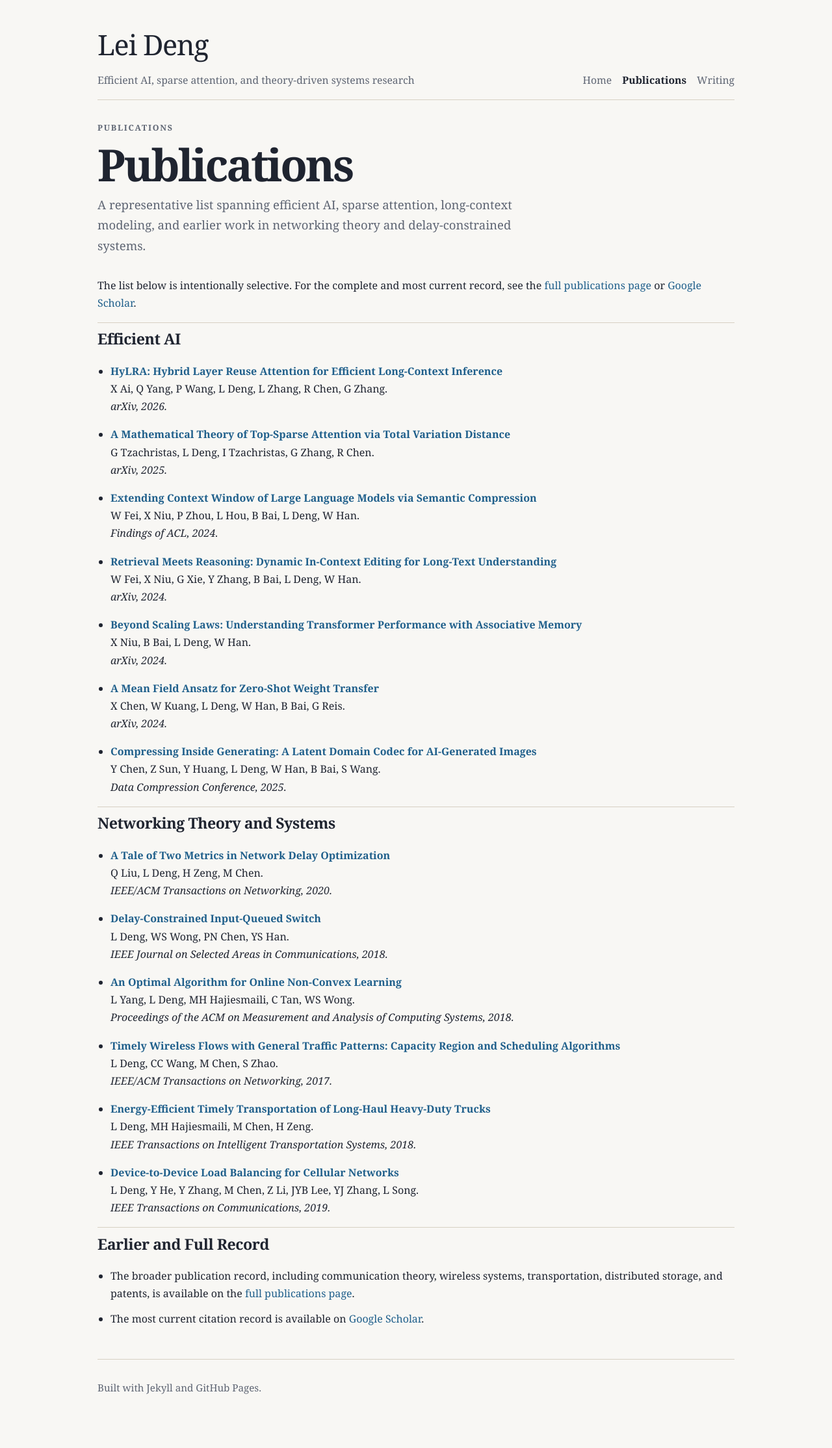
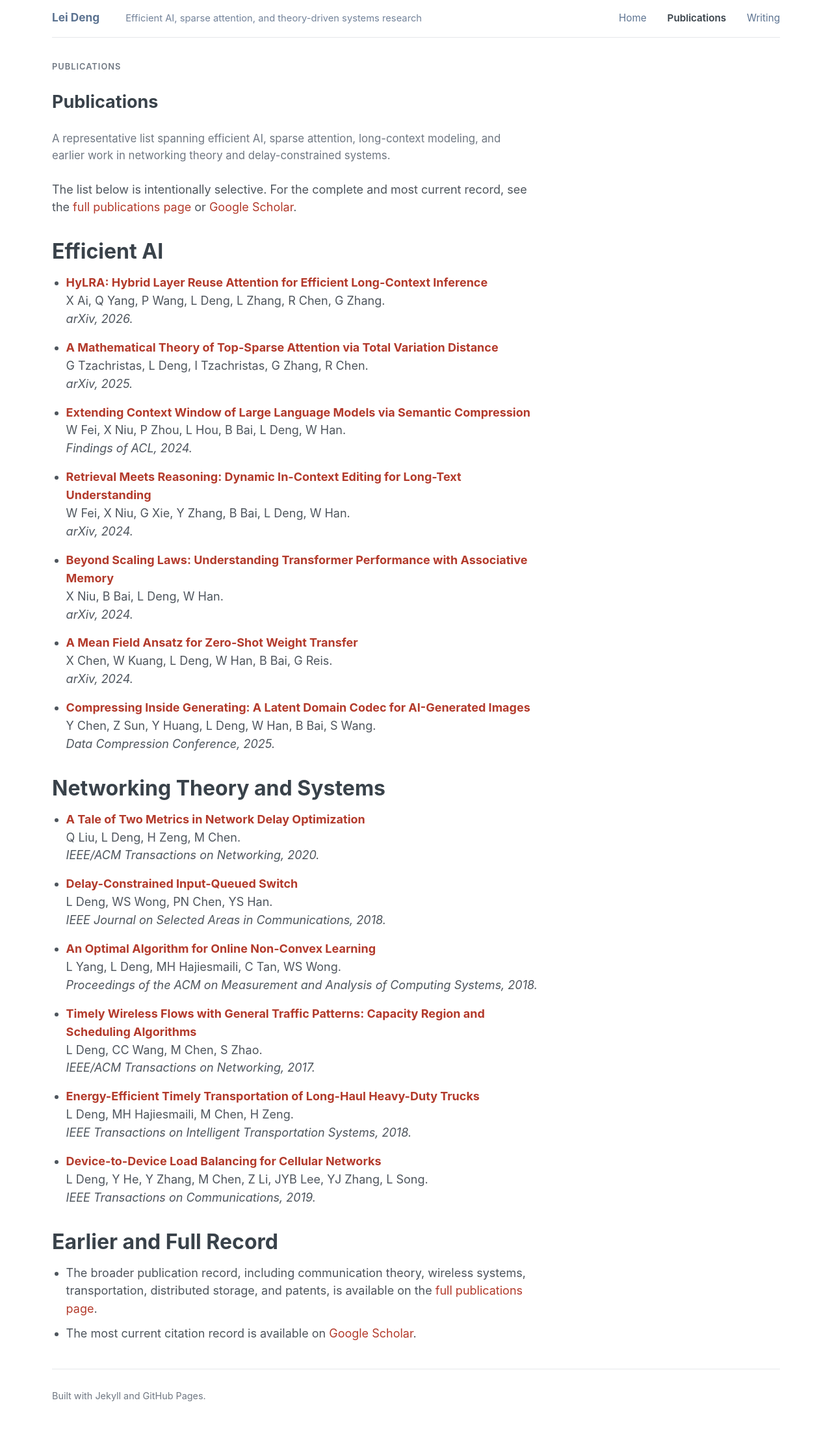
Before and after one commit to leideng/leideng.github.io, a Jekyll site: the page built from publications.md, in a window 1280 px wide. Shown: the whole page at 65% size. Built offline with Jekyll 4.4.1, drawn with Linux system fonts in a browser that asks for light colours.

Commit message:
feat(styles): adopt academic sidebar homepage styling

```diff
--- a/assets/css/style.scss
+++ b/assets/css/style.scss
@@ -2,14 +2,14 @@
 ---
 
 :root {
-  --bg: #f8f7f4;
-  --paper: #fffdf9;
-  --text: #1f2430;
-  --muted: #5e6573;
-  --line: #d7d0c3;
-  --accent: #1f5f8b;
-  --accent-soft: #e8f1f7;
-  --max-width: 980px;
+  --bg: #ffffff;
+  --text: #4e555d;
+  --heading: #39424a;
+  --muted: #6f7782;
+  --line: #e5e8eb;
+  --accent: #b33a2b;
+  --max-width: 1120px;
+  --sidebar-width: 230px;
 }
 
 * {
@@ -24,8 +24,9 @@
   margin: 0;
   background: var(--bg);
   color: var(--text);
-  font-family: Georgia, "Times New Roman", serif;
-  line-height: 1.7;
+  font-family: -apple-system, BlinkMacSystemFont, "Segoe UI", Helvetica, Arial, sans-serif;
+  font-size: 18px;
+  line-height: 1.55;
 }
 
 a {
@@ -46,27 +47,29 @@
 .site-shell {
   width: min(calc(100% - 2rem), var(--max-width));
   margin: 0 auto;
-  padding: 2rem 0 4rem;
+  padding: 0 0 3rem;
 }
 
 .site-header {
   display: flex;
   justify-content: space-between;
-  align-items: flex-end;
-  gap: 1.5rem;
-  padding-bottom: 1rem;
+  align-items: center;
+  gap: 2rem;
+  padding: 0.9rem 0 1rem;
   border-bottom: 1px solid var(--line);
 }
 
 .brand-block {
+  display: flex;
+  align-items: baseline;
+  gap: 2.5rem;
   min-width: 0;
 }
 
 .site-title {
-  display: inline-block;
-  color: var(--text);
-  font-size: clamp(2rem, 4vw, 2.7rem);
-  letter-spacing: -0.03em;
+  color: #5c7391;
+  font-size: 1.08rem;
+  font-weight: 700;
 }
 
 .site-title:hover,
@@ -75,267 +78,167 @@
 }
 
 .site-tagline {
-  margin: 0.3rem 0 0;
-  color: var(--muted);
-  font-size: 0.98rem;
+  margin: 0;
+  color: #73839a;
+  font-size: 0.92rem;
 }
 
 .site-nav {
   display: flex;
   flex-wrap: wrap;
-  gap: 1rem;
-  font-size: 0.98rem;
+  gap: 2rem;
+  font-size: 0.95rem;
 }
 
 .site-nav a {
-  color: var(--muted);
+  color: #5c7391;
 }
 
 .site-nav a[aria-current="page"] {
-  color: var(--text);
-  font-weight: 700;
+  color: var(--heading);
+  font-weight: 600;
 }
 
 .content-wrap {
-  padding-top: 2rem;
+  padding-top: 2.2rem;
 }
 
-.page-header {
-  margin-bottom: 2rem;
+.home-layout {
+  display: grid;
+  grid-template-columns: var(--sidebar-width) minmax(0, 1fr);
+  gap: 3.2rem;
+  align-items: start;
 }
 
-.page-header h1,
-.home-hero h1 {
-  margin: 0;
-  font-size: clamp(2.3rem, 6vw, 4.25rem);
-  line-height: 1.02;
-  letter-spacing: -0.045em;
+.profile-sidebar {
+  position: sticky;
+  top: 1.5rem;
 }
 
-.section-kicker {
-  margin: 0 0 0.65rem;
-  color: var(--muted);
-  font-size: 0.78rem;
-  font-weight: 700;
-  letter-spacing: 0.14em;
-  text-transform: uppercase;
+.profile-photo {
+  width: 170px;
+  height: 170px;
+  border-radius: 50%;
+  object-fit: cover;
+  border: 6px solid #ffffff;
+  box-shadow: 0 0 0 1px var(--line);
+  margin-bottom: 0.9rem;
 }
 
-.lead {
-  margin: 0.75rem 0 0;
-  max-width: 42rem;
-  font-size: 1.16rem;
+.profile-name {
+  margin: 0 0 0.25rem;
+  color: var(--heading);
+  font-size: 1.9rem;
+  line-height: 1.15;
+}
+
+.profile-role,
+.profile-affiliation,
+.profile-meta {
+  margin: 0 0 0.55rem;
   color: var(--muted);
+  font-size: 0.95rem;
+}
+
+.profile-links {
+  list-style: none;
+  padding: 0;
+  margin: 1rem 0 0;
+}
+
+.profile-links li {
+  margin-bottom: 0.75rem;
+}
+
+.profile-links a {
+  display: inline-flex;
+  align-items: center;
+  gap: 0.55rem;
+  color: var(--text);
+  font-size: 0.95rem;
+}
+
+.profile-links a:hover,
+.profile-links a:focus {
+  color: var(--accent);
+  text-decoration: none;
+}
+
+.profile-links img {
+  width: 1rem;
+  height: 1rem;
+  flex: 0 0 auto;
+}
+
+.home-main,
+.markdown-body {
+  min-width: 0;
 }
 
 .markdown-body > :first-child {
   margin-top: 0;
 }
 
-.markdown-body p > img[alt="Lei Deng portrait"] {
-  width: min(220px, 48vw);
-  max-width: min(220px, 48vw);
-  aspect-ratio: 1 / 1;
-  object-fit: cover;
-  border-radius: 50%;
-  border: 6px solid var(--paper);
-  box-shadow: 0 0 0 1px var(--line);
-  margin: 0 0 1.5rem;
+.markdown-body h2,
+.page-header h1 {
+  color: var(--heading);
 }
 
-.markdown-body p a img[alt$=" icon"] {
-  display: inline-block;
-  width: 1.45rem;
-  max-width: 1.45rem;
-  height: 1.45rem;
-  margin: 0 0.7rem 0 0;
-  vertical-align: middle;
+.markdown-body h2 {
+  margin: 0 0 0.9rem;
+  font-size: 2rem;
+  line-height: 1.2;
 }
 
-.markdown-body p a:has(img[alt$=" icon"]) {
-  display: inline-block;
-  line-height: 1;
+.markdown-body h2:not(:first-child) {
+  margin-top: 2.2rem;
 }
 
-.home-hero {
-  display: grid;
-  grid-template-columns: minmax(0, 1fr) 240px;
-  gap: 2rem;
-  align-items: start;
-  margin-bottom: 3rem;
-}
-
-.home-hero-copy p {
-  margin: 1rem 0 0;
-}
-
-.hero-meta {
-  margin-top: 1.2rem;
-  color: var(--muted);
-  font-size: 0.98rem;
-}
-
-.hero-actions,
-.social-links {
-  display: flex;
-  flex-wrap: wrap;
-  gap: 0.75rem;
-  margin-top: 1.3rem;
-}
-
-.button-link,
-.social-link {
-  display: inline-flex;
-  align-items: center;
-  gap: 0.55rem;
-  padding: 0.58rem 0.9rem;
-  border: 1px solid var(--line);
-  border-radius: 999px;
-  background: var(--paper);
-  color: var(--text);
-}
-
-.button-link.primary {
-  background: var(--accent);
-  border-color: var(--accent);
-  color: #ffffff;
-}
-
-.button-link svg,
-.social-link img,
-.text-link svg {
-  width: 1rem;
-  height: 1rem;
-  flex: 0 0 auto;
-}
-
-.button-link:hover,
-.button-link:focus,
-.social-link:hover,
-.social-link:focus {
-  text-decoration: none;
-  border-color: var(--accent);
-}
-
-.hero-photo-frame {
-  justify-self: end;
-  width: min(100%, 240px);
-}
-
-.hero-photo {
-  border: 1px solid var(--line);
-  padding: 0.65rem;
-  background: var(--paper);
-}
-
-.hero-photo img {
-  aspect-ratio: 1 / 1.15;
-  object-fit: cover;
-}
-
-.hero-photo-caption {
-  margin: 0.7rem 0 0;
-  color: var(--muted);
-  font-size: 0.92rem;
-  text-align: right;
-}
-
-.home-section,
-.markdown-body h2 {
-  padding-top: 0.35rem;
-  border-top: 1px solid var(--line);
-}
-
-.home-section {
-  margin-top: 2.8rem;
-}
-
-.home-section h2,
-.markdown-body h2 {
+.markdown-body p,
+.markdown-body ul,
+.markdown-body ol {
   margin: 0 0 1rem;
-  font-size: 1.45rem;
-  letter-spacing: -0.02em;
-}
-
-.section-grid {
-  display: grid;
-  grid-template-columns: minmax(0, 1.55fr) minmax(240px, 0.9fr);
-  gap: 2rem;
-}
-
-.section-grid p,
-.section-grid ul,
-.section-grid ol {
-  margin-top: 0;
-}
-
-.aside-note {
-  color: var(--muted);
-  font-size: 0.97rem;
-}
-
-.focus-list,
-.timeline,
-.paper-list,
-.post-list {
-  margin: 0;
-  padding-left: 1.2rem;
-}
-
-.focus-list li,
-.timeline li,
-.paper-list li,
-.post-list li {
-  margin-bottom: 0.85rem;
-}
-
-.timeline strong,
-.paper-list strong {
-  color: var(--text);
-}
-
-.text-link {
-  display: inline-flex;
-  align-items: center;
-  gap: 0.4rem;
-  font-weight: 700;
-}
-
-.link-row {
-  display: flex;
-  flex-wrap: wrap;
-  gap: 1rem;
-  margin-top: 1.3rem;
-}
-
-.paper-list em {
-  color: var(--muted);
-}
-
-.writing-note {
-  max-width: 42rem;
-}
-
-.markdown-body h3 {
-  margin-top: 1.6rem;
-  margin-bottom: 0.7rem;
-  font-size: 1.12rem;
+  max-width: 47rem;
 }
 
 .markdown-body ul,
 .markdown-body ol {
-  padding-left: 1.25rem;
+  padding-left: 1.35rem;
 }
 
 .markdown-body li {
-  margin-bottom: 0.7rem;
+  margin-bottom: 0.6rem;
+}
+
+.markdown-body strong {
+  color: var(--heading);
+}
+
+.page-header {
+  margin-bottom: 1.6rem;
+}
+
+.section-kicker {
+  margin: 0 0 0.45rem;
+  color: var(--muted);
+  font-size: 0.8rem;
+  font-weight: 600;
+  letter-spacing: 0.08em;
+  text-transform: uppercase;
+}
+
+.lead {
+  margin: 0;
+  max-width: 45rem;
+  color: var(--muted);
+  font-size: 1.05rem;
 }
 
 code {
-  padding: 0.12rem 0.35rem;
+  padding: 0.1rem 0.3rem;
   border-radius: 0.2rem;
-  background: var(--accent-soft);
-  font-family: "SFMono-Regular", Consolas, "Liberation Mono", monospace;
+  background: #f4f6f8;
+  font-family: ui-monospace, SFMono-Regular, Menlo, Consolas, monospace;
   font-size: 0.92em;
 }
 
@@ -343,7 +246,7 @@
   overflow-x: auto;
   padding: 1rem;
   border: 1px solid var(--line);
-  background: var(--paper);
+  background: #fafbfc;
 }
 
 pre code {
@@ -359,46 +262,51 @@
 }
 
 .site-footer {
-  margin-top: 3rem;
+  margin-top: 2.5rem;
   padding-top: 1rem;
   border-top: 1px solid var(--line);
   color: var(--muted);
-  font-size: 0.95rem;
+  font-size: 0.9rem;
 }
 
-@media (max-width: 820px) {
+@media (max-width: 900px) {
   .site-header,
-  .home-hero,
-  .section-grid {
+  .home-layout {
+    display: grid;
     grid-template-columns: 1fr;
-    display: grid;
   }
 
-  .hero-photo-frame {
-    justify-self: start;
-    width: min(240px, 100%);
+  .brand-block {
+    gap: 1rem;
   }
 
-  .hero-photo-caption {
-    text-align: left;
+  .profile-sidebar {
+    position: static;
   }
 }
 
-@media (max-width: 560px) {
+@media (max-width: 640px) {
+  body {
+    font-size: 17px;
+  }
+
   .site-shell {
     width: min(calc(100% - 1.2rem), var(--max-width));
-    padding-top: 1.2rem;
   }
 
-  .page-header h1,
-  .home-hero h1 {
-    font-size: clamp(2rem, 11vw, 3rem);
+  .brand-block,
+  .site-nav {
+    display: flex;
+    flex-wrap: wrap;
+    gap: 0.9rem 1.2rem;
   }
 
-  .hero-actions,
-  .social-links,
-  .link-row {
-    flex-direction: column;
-    align-items: flex-start;
+  .profile-photo {
+    width: 150px;
+    height: 150px;
+  }
+
+  .markdown-body h2 {
+    font-size: 1.7rem;
   }
 }
```
